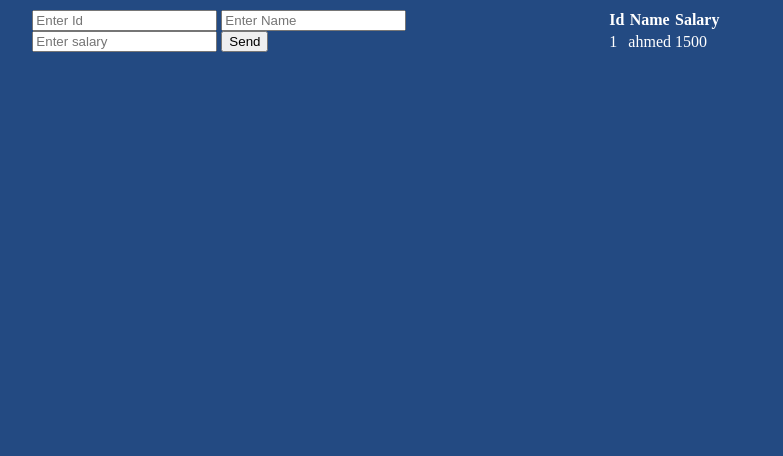
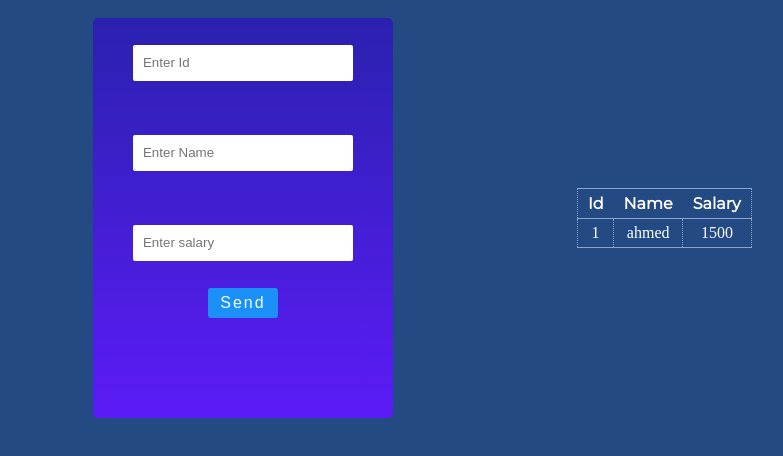
Before and after one commit to momaadawi/EgyptMapCls, a plain HTML site: page dynamictable.html in a window 1280 px wide. Shown: the whole page, without its empty margins (397-1180 px from the left). Drawn offline with Linux system fonts and the light colour scheme; the site is published under a folder, as on GitHub Pages, so addresses that start at the root find nothing.

Commit message:
Edit Css File

```diff
--- a/dynamictable.html
+++ b/dynamictable.html
@@ -3,7 +3,7 @@
   <head>
     <meta charset="utf-8">
     <title>Dynamic Table .</Table></title>
-    <link href="/EgyptMapCls/style.css" rel="stylesheet">
+    <link href="style.css" rel="stylesheet">
     <link href="https://fonts.googleapis.com/css?family=Montserrat" rel="stylesheet">
 
     <style>
```
Also changed, not shown: table.html (+1 -1 lines).
